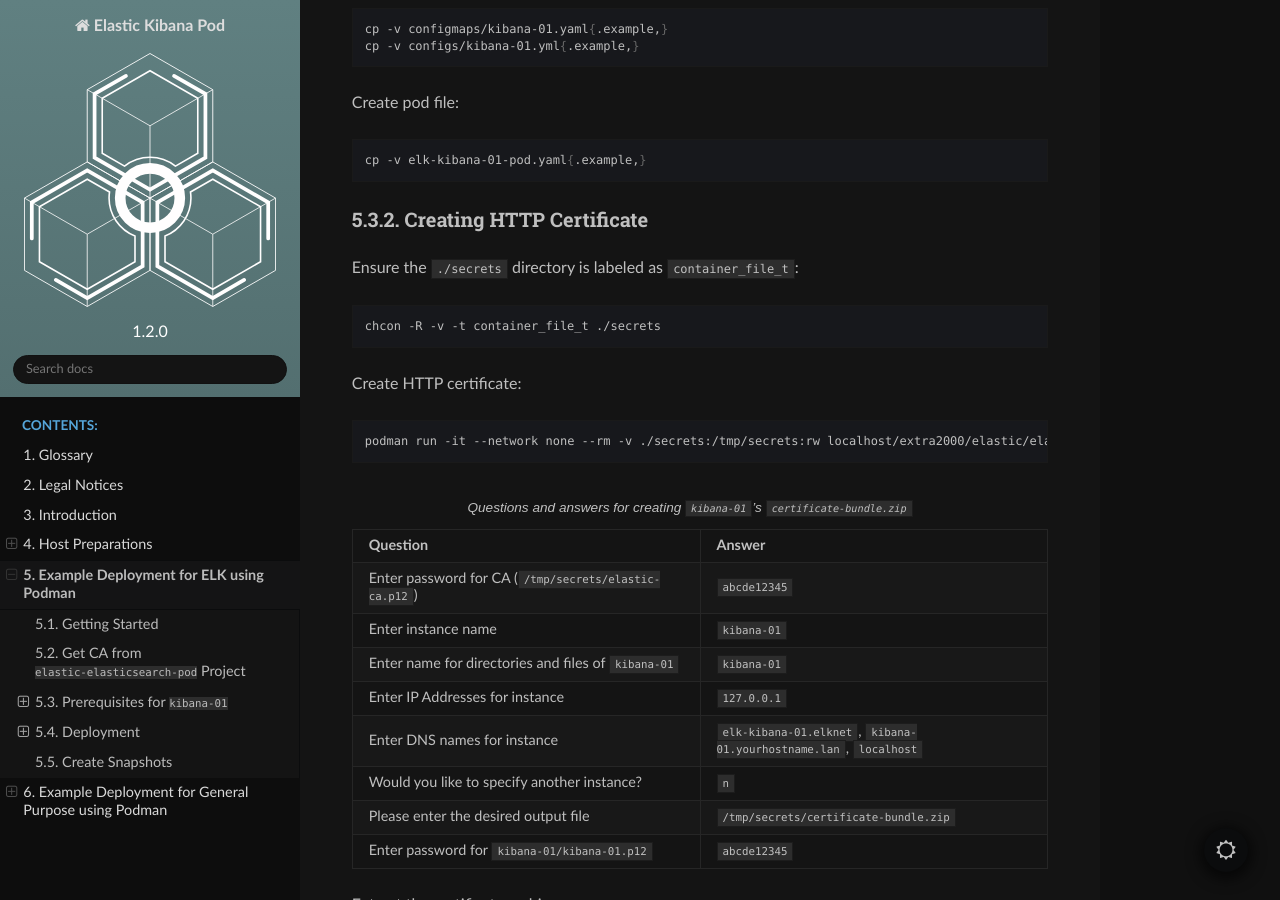
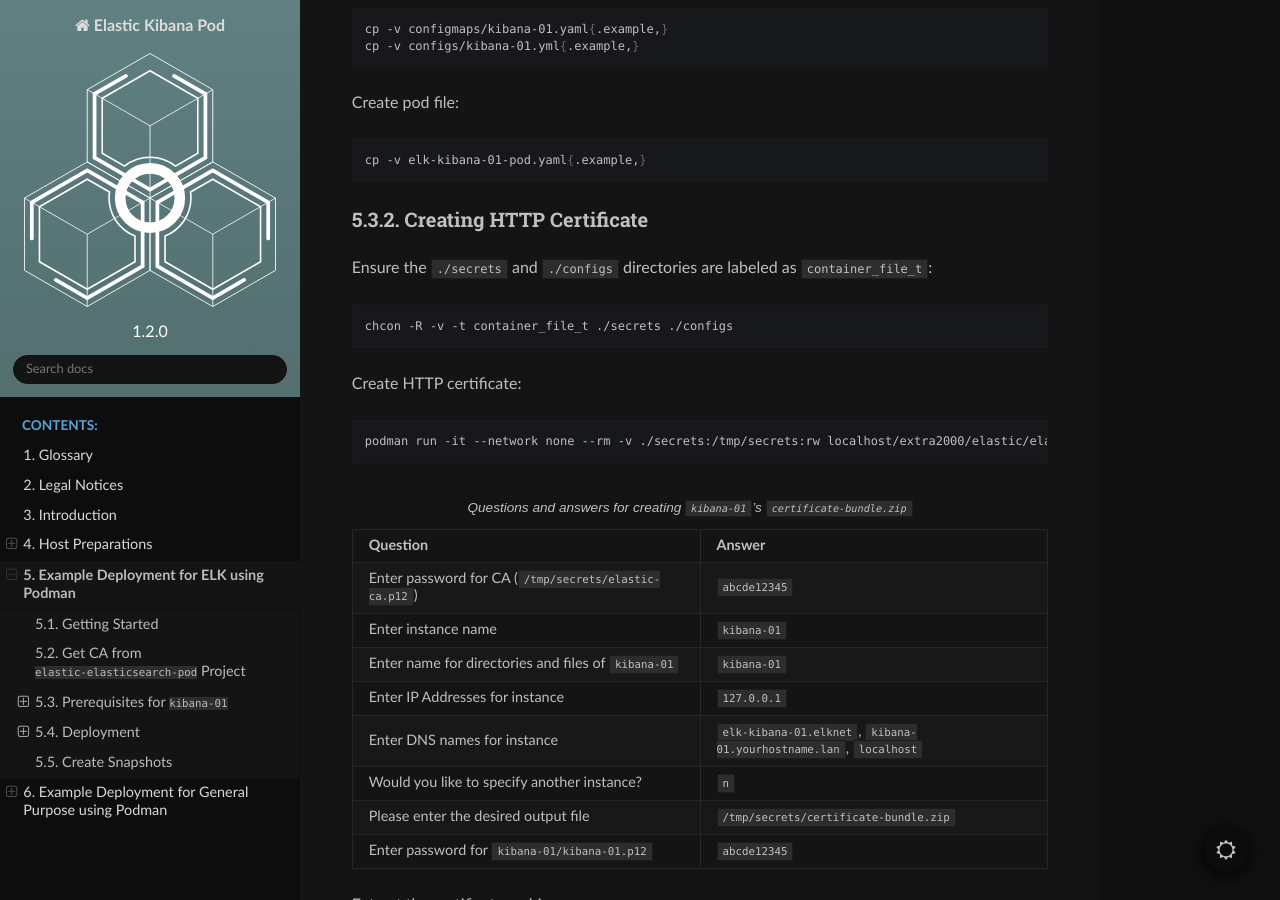
Before and after one commit to extra2000/elastic-kibana-pod, a Sphinx documentation site: the page built from docs/source/example_podman_elk.rst, in a window 1280 px wide and 900 px high, scrolled down 1275 px. Built offline with Sphinx 7.4.7 and the Read the Docs theme 2.0.0, drawn with Linux system fonts in a browser that asks for light colours.

Commit message:
docs(deployments): add instructions to `chcon` configs

```diff
--- a/docs/source/example_podman_elk.rst
+++ b/docs/source/example_podman_elk.rst
@@ -71,11 +71,11 @@
 Creating HTTP Certificate
 ~~~~~~~~~~~~~~~~~~~~~~~~~
 
-Ensure the ``./secrets`` directory is labeled as ``container_file_t``:
+Ensure the ``./secrets`` and ``./configs`` directories are labeled as ``container_file_t``:
 
 .. code-block:: bash
 
-    chcon -R -v -t container_file_t ./secrets
+    chcon -R -v -t container_file_t ./secrets ./configs
 
 Create HTTP certificate:
 
--- a/docs/source/example_podman_general.rst
+++ b/docs/source/example_podman_general.rst
@@ -69,11 +69,11 @@
 Creating HTTP Certificate
 ~~~~~~~~~~~~~~~~~~~~~~~~~
 
-Ensure the ``./secrets`` directory is labeled as ``container_file_t``:
+Ensure the ``./secrets`` and ``./configs`` directories are labeled as ``container_file_t``:
 
 .. code-block:: bash
 
-    chcon -R -v -t container_file_t ./secrets
+    chcon -R -v -t container_file_t ./secrets ./configs
 
 Create HTTP certificate:
 
```
